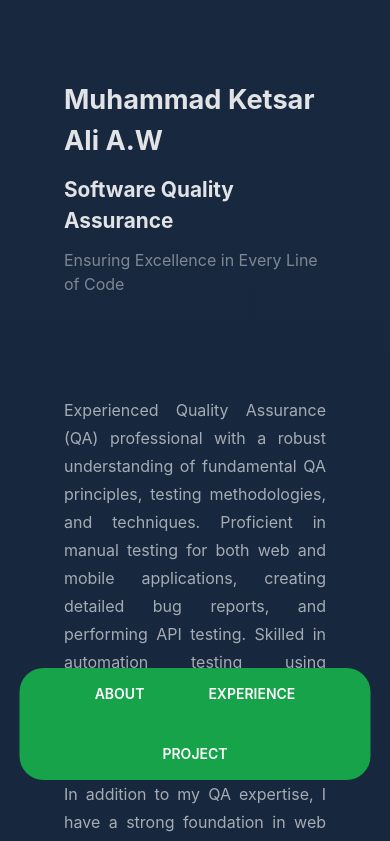
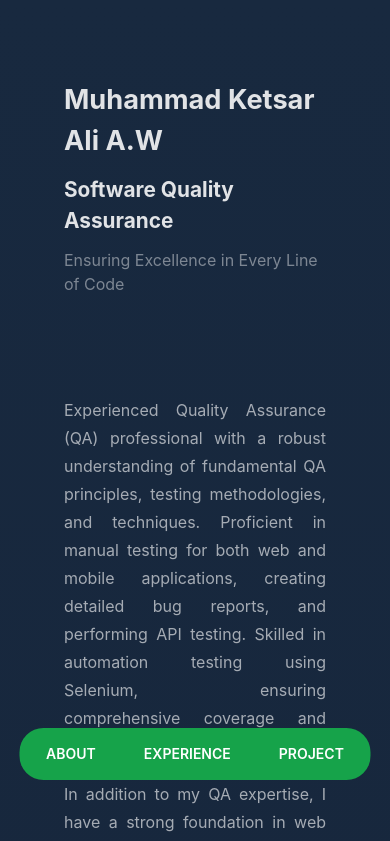
Before and after one commit to ketsar28/k-folio-prod, a React (Vite) app: page / in a window 390 px wide. Shown: the top 841 px of the page. Built offline with nearby package versions, Linux system fonts and the light colour scheme; the HTML template or start-up script is replaced by a standard one.

Commit message:
[FIX] fix bugs

```diff
--- a/src/components/fragments/side-left/NavigationFragment.jsx
+++ b/src/components/fragments/side-left/NavigationFragment.jsx
@@ -27,7 +27,7 @@ const NavigationFragment = () => {
             offset={-70}
             spy={true}
             onSetActive={handleSetActive}
-            className="group flex justify-start items-center gap-5 cursor-pointer p-2"
+            className="group flex justify-start items-center gap-5 cursor-pointer md:p-2 py-2"
             onClick={handleClick} // Menambahkan event onClick untuk setiap navigasi
           >
             <div
```
